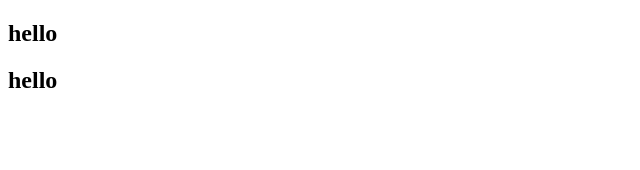
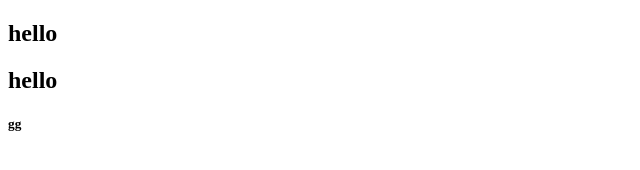
Before and after one commit to ahmadtechcampus2/ahmad1, a plain HTML site: page index.html in a window 1280 px wide. Shown: the full height of the page, 0-640 px from the left. Drawn offline with Linux system fonts and the light colour scheme.

Commit message:
ap.css and inedex.html

```diff
--- a/ap.css
+++ b/ap.css
@@ -1,3 +1,3 @@
 body {
-
+	hi
 }
--- a/index.html
+++ b/index.html
@@ -7,5 +7,6 @@
 <body>
 <h2>hello</h2>
 <h2>hello</h2>
+<h5>gg</h5>
 </body>
 </html>
```
